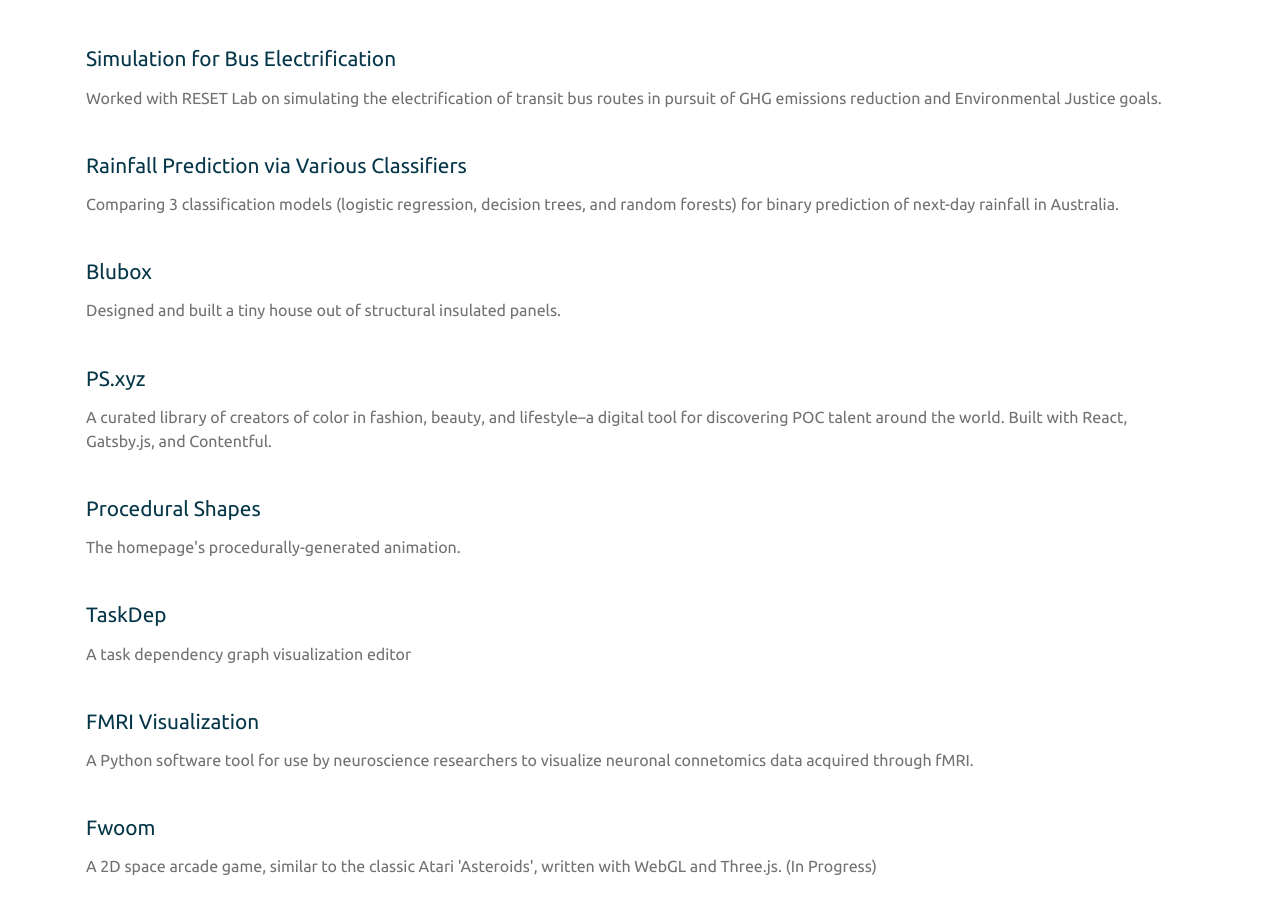
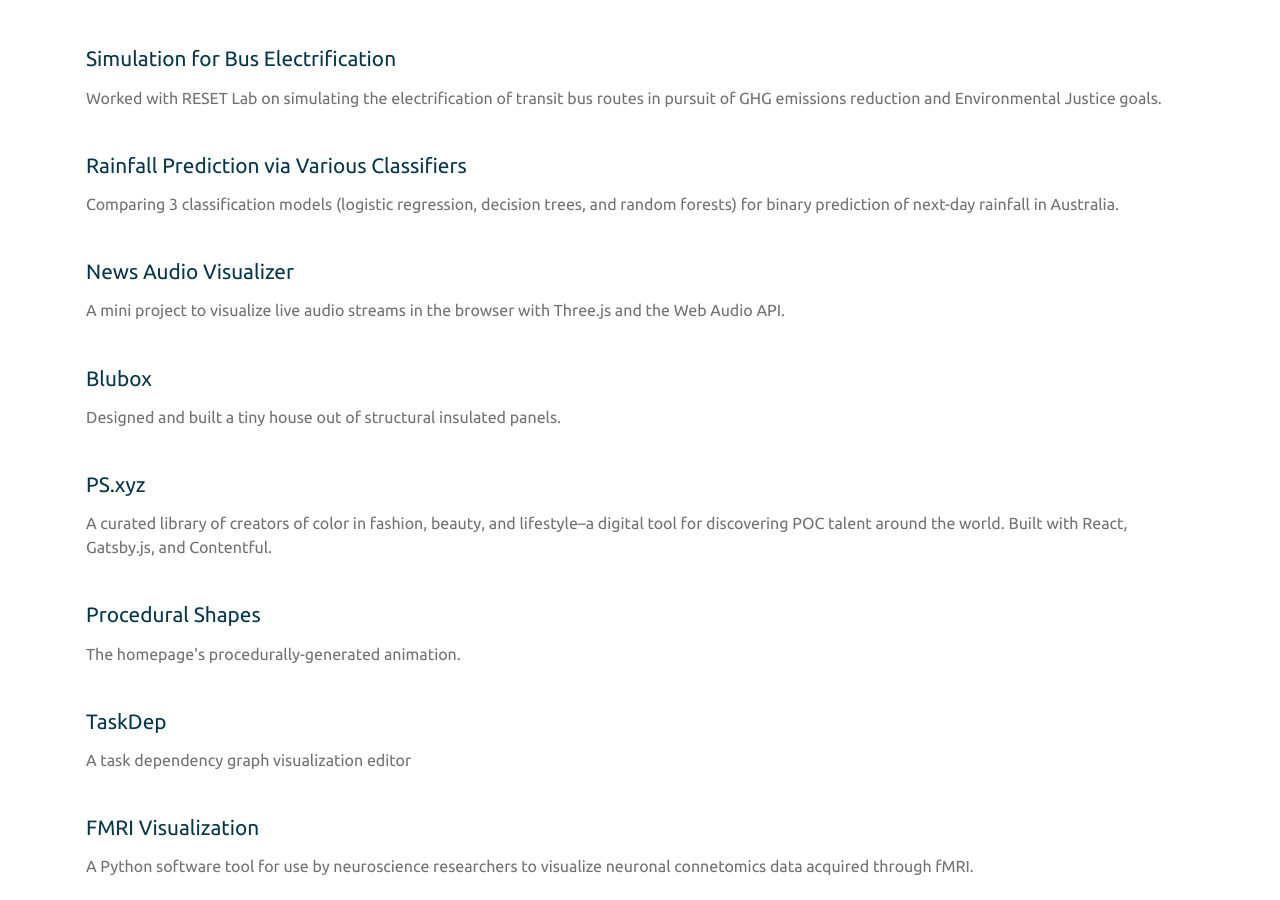
Before and after one commit to domoench/dom, a Jekyll site: the page built from projects.md, in a window 1280 px wide and 900 px high, scrolled down 418 px. Built offline with Jekyll 4.4.1, drawn with Linux system fonts in a browser that asks for light colours.

Commit message:
Add audio visualizer project.

```diff
--- a/_layouts/projects.html
+++ b/_layouts/projects.html
@@ -40,6 +40,12 @@
               <h3>Rainfall Prediction via Various Classifiers</h3>
               <p>Comparing 3 classification models (logistic regression, decision trees, and random
               forests) for binary prediction of next-day rainfall in Australia.</p>
+            </a>
+          </li>
+          <li>
+            <a href="https://github.com/domoench/newsorbs">
+              <h3>News Audio Visualizer</h3>
+              <p>A mini project to visualize live audio streams in the browser with Three.js and the Web Audio API.</p>
             </a>
           </li>
           <li>
```
